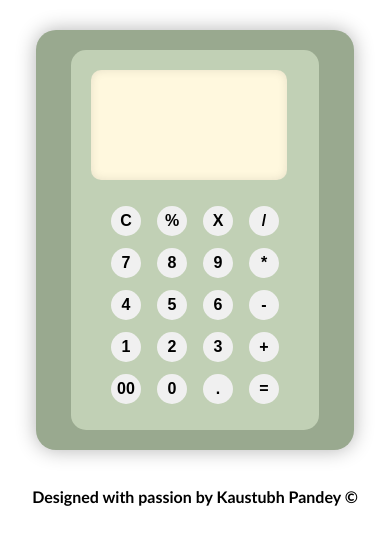
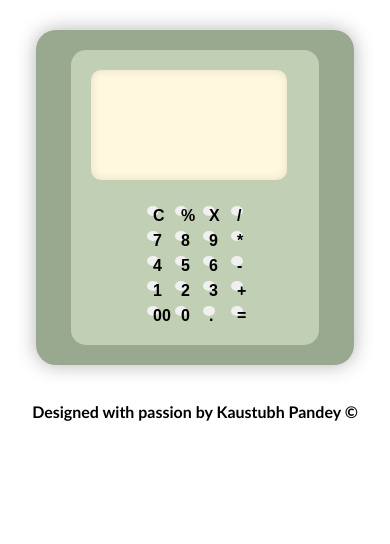
Before and after one commit to Kaustubh-2003/Cacli, a website: page index.html in a window 390 px wide. Drawn offline with Linux system fonts and the light colour scheme.

Commit message:
first commit

```diff
--- a/views/style.css
+++ b/views/style.css
@@ -140,8 +140,8 @@ body{
 
 .btStyle {
     border-radius: 50%;
-    height: 30px; /* Reduced height for better mobile display */
-    width: 30px; /* Reduced width for better mobile display */
+    height: 10px; /* Reduced height for better mobile display */
+    width: 10px; /* Reduced width for better mobile display */
     border: none;
     margin: 6px; /* Reduced margin for better mobile spacing */
     font-weight: bold;
```
